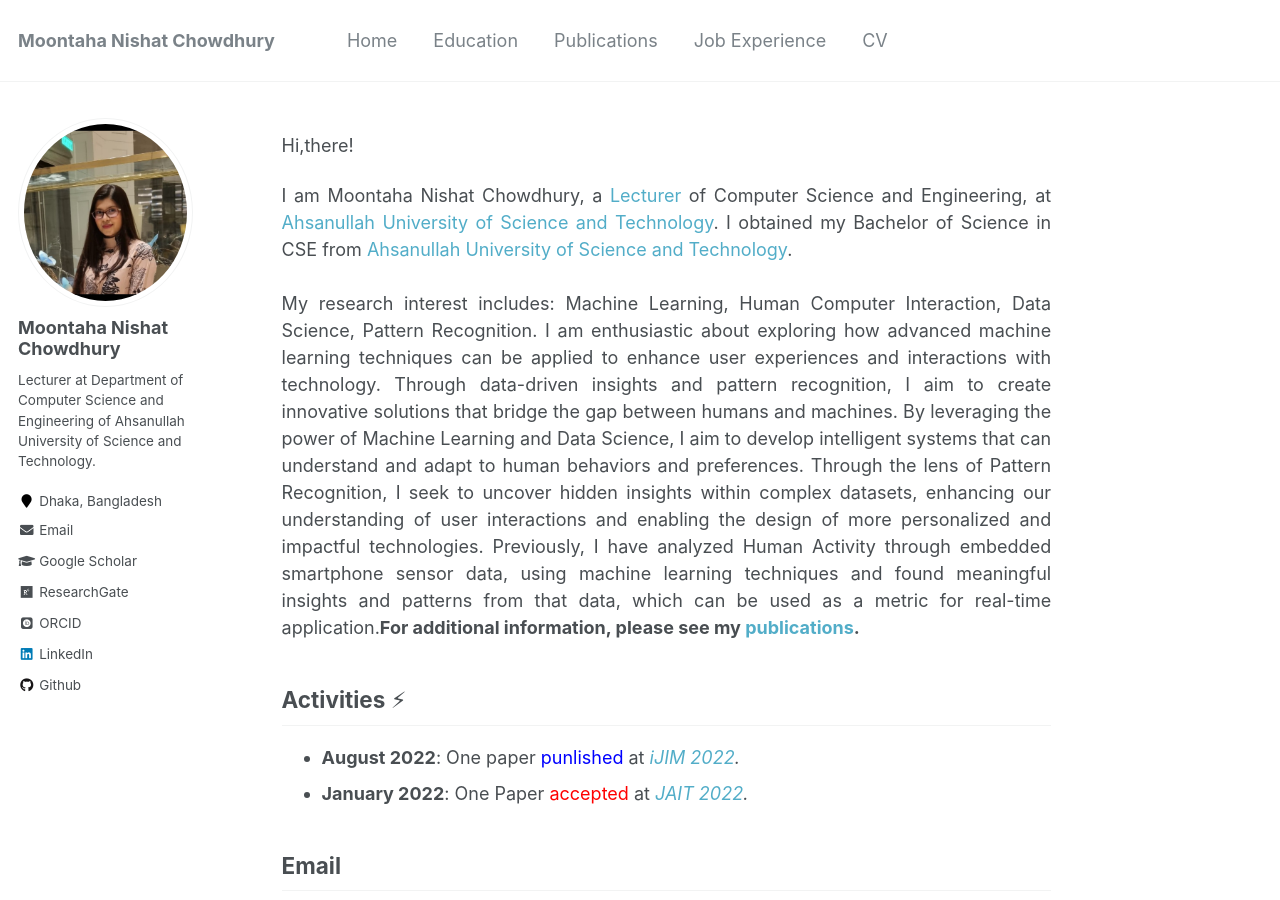
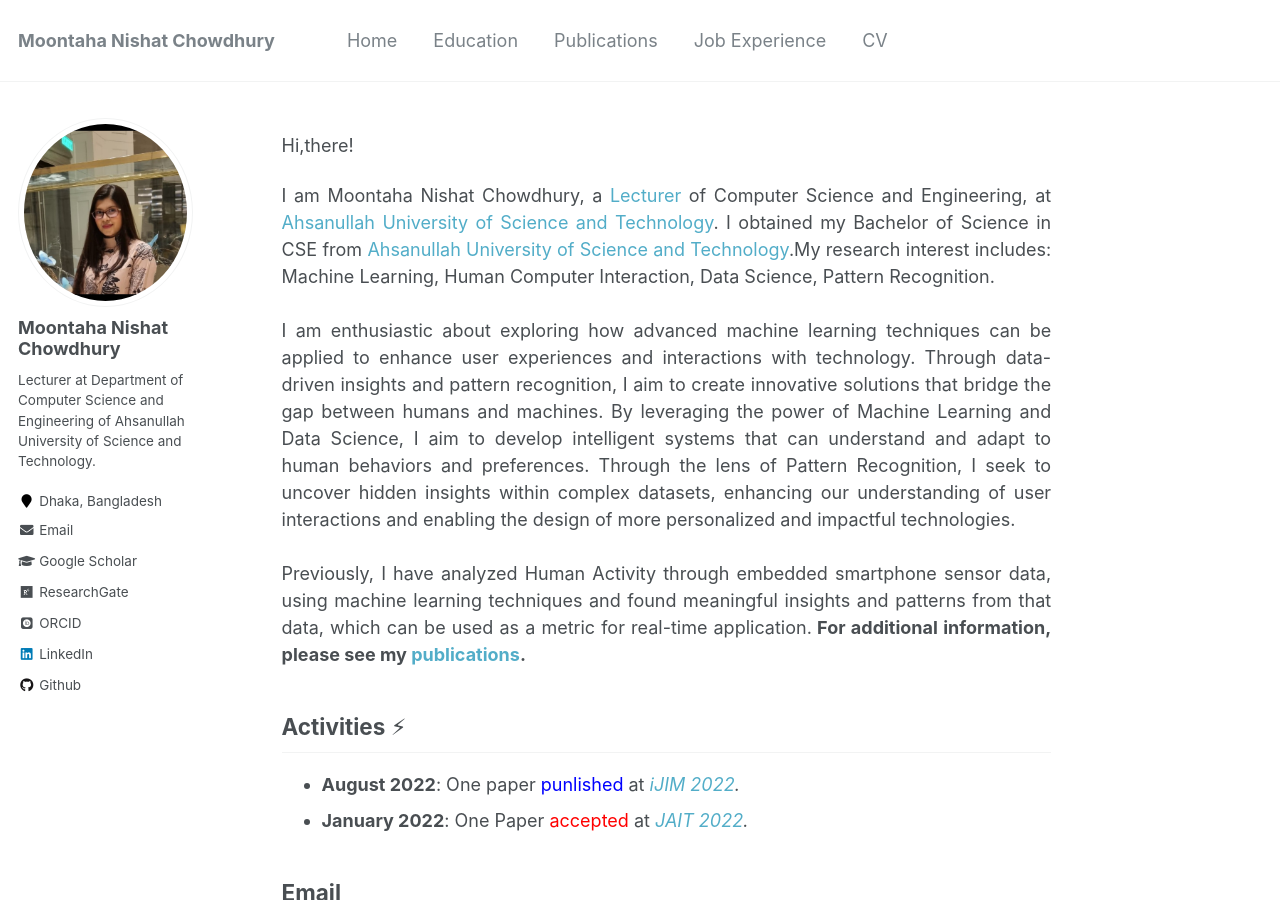
Before and after one commit to chowdhurymoontaha/chowdhurymoontaha.github.io, a Jekyll site: the page built from _pages/about.md, in a window 1280 px wide and 900 px high. Built offline with Jekyll 4.4.1, drawn with Linux system fonts in a browser that asks for light colours; some web fonts are replaced.

Commit message:
Update about.md

```diff
--- a/_pages/about.md
+++ b/_pages/about.md
@@ -10,10 +10,10 @@ redirect_from:
 
 Hi,there!
 
-<p style="text-align:justify">I am Moontaha Nishat Chowdhury, a <a href="https://www.aust.edu/cse/faculty_member/ms_moontaha_nishat_chowdhury">Lecturer</a> of Computer Science and Engineering, at <a href="https://aust.edu/">Ahsanullah University of Science and Technology</a>. I obtained my Bachelor of Science in CSE from <a href="https://aust.edu/">Ahsanullah University of Science and Technology</a>.<br/> <br/>
-My research interest includes: Machine Learning, Human Computer Interaction, Data Science, Pattern Recognition. I am enthusiastic about exploring how advanced machine learning techniques can be applied to enhance user experiences and interactions with technology. Through data-driven insights and pattern recognition, I aim to create innovative solutions that bridge the gap between humans and machines. By leveraging the power of Machine Learning and Data Science, I aim to develop intelligent systems that can understand and adapt to human behaviors and preferences. Through the lens of Pattern Recognition, I seek to uncover hidden insights within complex datasets, enhancing our understanding of user interactions and enabling the design of more personalized and impactful technologies.
-
-Previously, I have analyzed Human Activity through embedded smartphone sensor data, using machine learning techniques and found meaningful insights and patterns from that data, which can be used as a metric for real-time application.<b>For additional information, please see my <a href="https://chowdhurymoontaha.github.io//publications/">publications</a>.</b>
+<p style="text-align:justify">I am Moontaha Nishat Chowdhury, a <a href="https://www.aust.edu/cse/faculty_member/ms_moontaha_nishat_chowdhury">Lecturer</a> of Computer Science and Engineering, at <a href="https://aust.edu/">Ahsanullah University of Science and Technology</a>. I obtained my Bachelor of Science in CSE from <a href="https://aust.edu/">Ahsanullah University of Science and Technology</a>.My research interest includes: Machine Learning, Human Computer Interaction, Data Science, Pattern Recognition. <br/> <br/>
+I am enthusiastic about exploring how advanced machine learning techniques can be applied to enhance user experiences and interactions with technology. Through data-driven insights and pattern recognition, I aim to create innovative solutions that bridge the gap between humans and machines. By leveraging the power of Machine Learning and Data Science, I aim to develop intelligent systems that can understand and adapt to human behaviors and preferences. Through the lens of Pattern Recognition, I seek to uncover hidden insights within complex datasets, enhancing our understanding of user interactions and enabling the design of more personalized and impactful technologies.
+<br/><br/>
+Previously, I have analyzed Human Activity through embedded smartphone sensor data, using machine learning techniques and found meaningful insights and patterns from that data, which can be used as a metric for real-time application.<b> For additional information, please see my <a href="https://chowdhurymoontaha.github.io//publications/">publications</a>.</b>
  </p>
 
 
```
